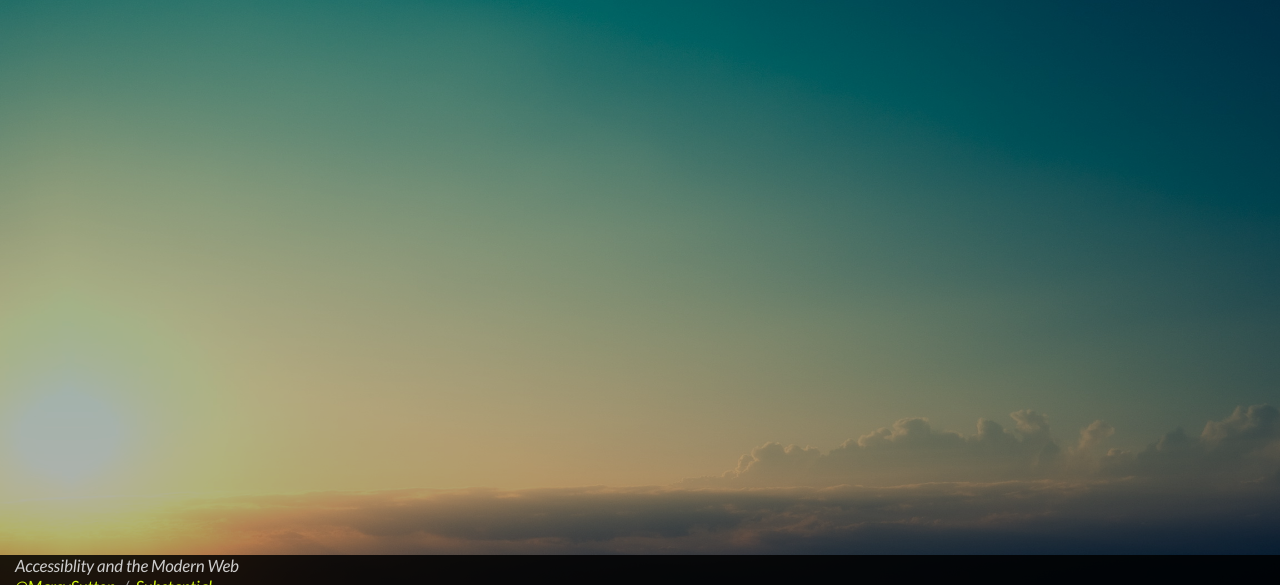
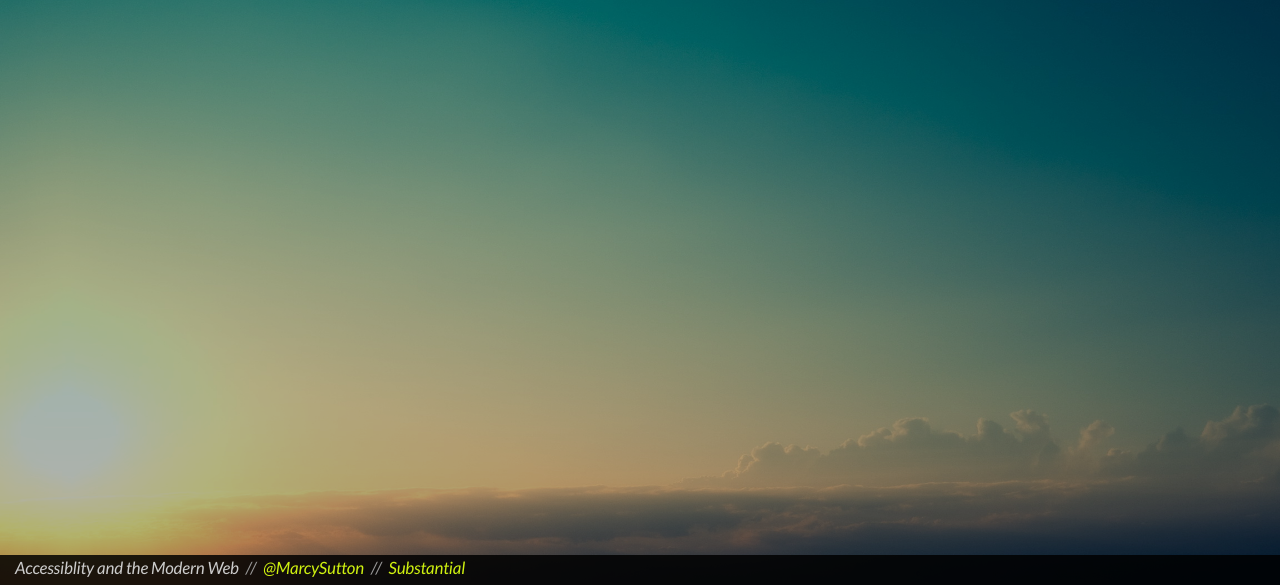
Before and after one commit to marcysutton/accessibility-and-the-modern-web, a website: page index.html in a window 1280 px wide. Shown: the part 215-800 px from the top of the page. Drawn offline with Linux system fonts and the light colour scheme.

Commit message:
Updating footer

```diff
--- a/css/theme/template/ms-settings.scss
+++ b/css/theme/template/ms-settings.scss
@@ -8,6 +8,8 @@ $backgroundColor: #000;
 $mainFont: 'Lato', sans-serif;
 $codeFont: Menlo, monospace;
 $mainFontSize: 36px;
+$darkColor: #000;
+$transparentBlack: rgba(0, 0, 0, 0.85);
 $mainColor: #eee;
 $secondaryColor: #999;
 $tertiaryColor: #ccc;
--- a/css/theme/template/ms-theme.scss
+++ b/css/theme/template/ms-theme.scss
@@ -76,21 +76,28 @@ body {
     max-height: 500px;
   }
   footer {
+    background-color: $transparentBlack;
+    bottom: 0px;
+    height: 30px;
+    left: 0;
+    font-size: 47%;
+    line-height: 1.25em;
     position: fixed;
-    height: 40px;
+    text-align: left;
     width: 100%;
-    bottom: 15px;
-    left: 0;
-    font-size: 45%;
-    line-height: 1.25em;
-    text-align: left;
+    z-index: 1;
 
     .copyright {
       display: inline-block;
-      color: $secondaryColor;
-      margin: 0px 15px;
+      color: $tertiaryColor;
+      padding: 0px 15px;
       letter-spacing: -0.01em;
       font-style: italic;
+      vertical-align: middle;
+    }
+    [aria-hidden=true] {
+      color: $secondaryColor;
+      margin: 0 4px;
     }
   }
 }
--- a/index.html
+++ b/index.html
@@ -40,8 +40,8 @@
 			</div>
 
       <footer>
-        <div class="copyright">Accessiblity and the Modern Web<br />
-          <a href="http://twitter.com/marcysutton" target="_blank" title="Link opens in a new window">@MarcySutton</a> <span aria-hidden="true">/</span> <a href="http://substantial.com" target="_blank" title="Link opens in a new window">Substantial</a></div>
+        <div class="copyright">
+        	Accessiblity and the Modern Web <span aria-hidden="true">//</span> <a href="http://twitter.com/marcysutton" target="_blank" title="Link opens in a new window">@MarcySutton</a> <span aria-hidden="true">//</span> <a href="http://substantial.com" target="_blank" title="Link opens in a new window">Substantial</a></div>
       </footer>
 		</div>
 
```
Also changed, not shown: slides.html (+2 -2 lines).
